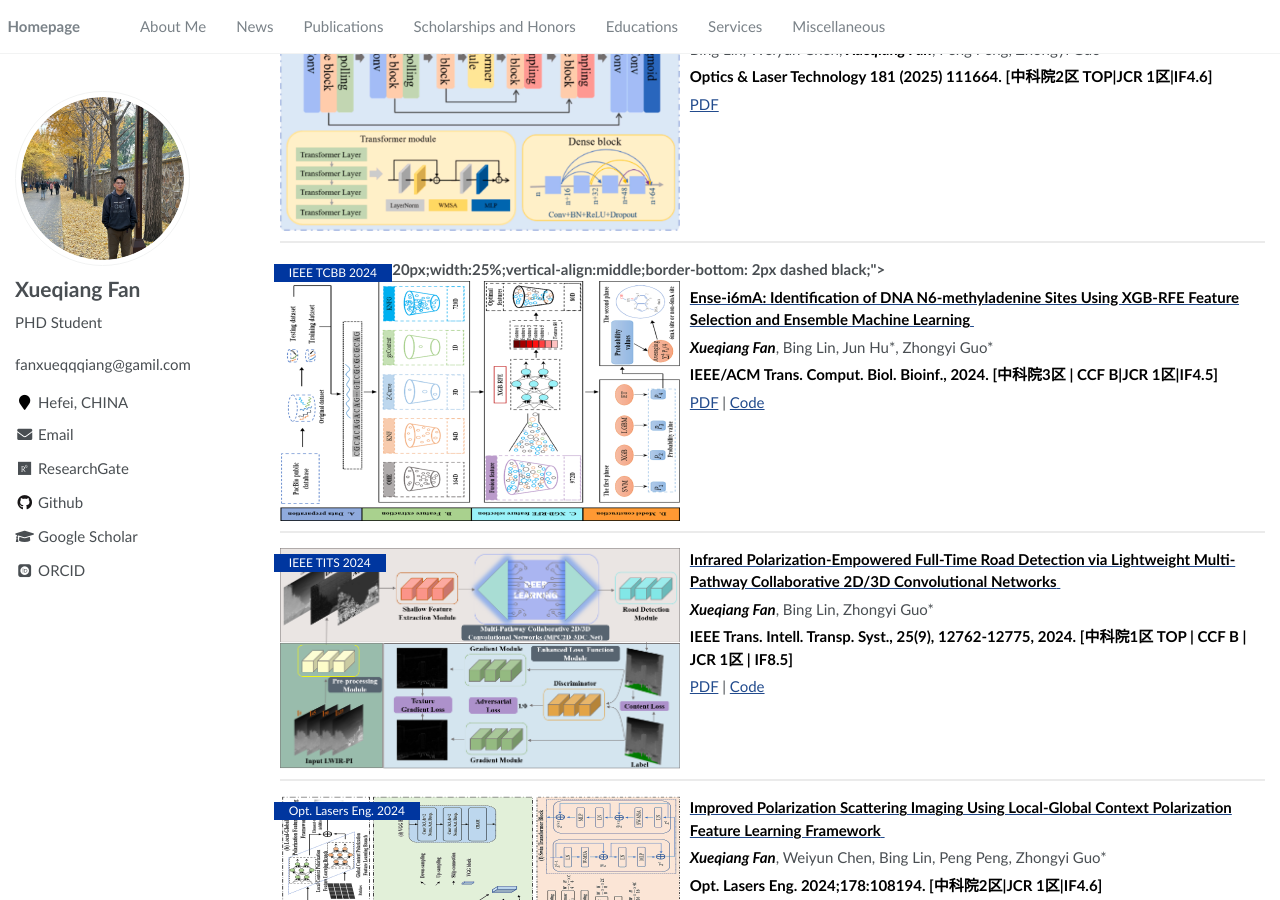
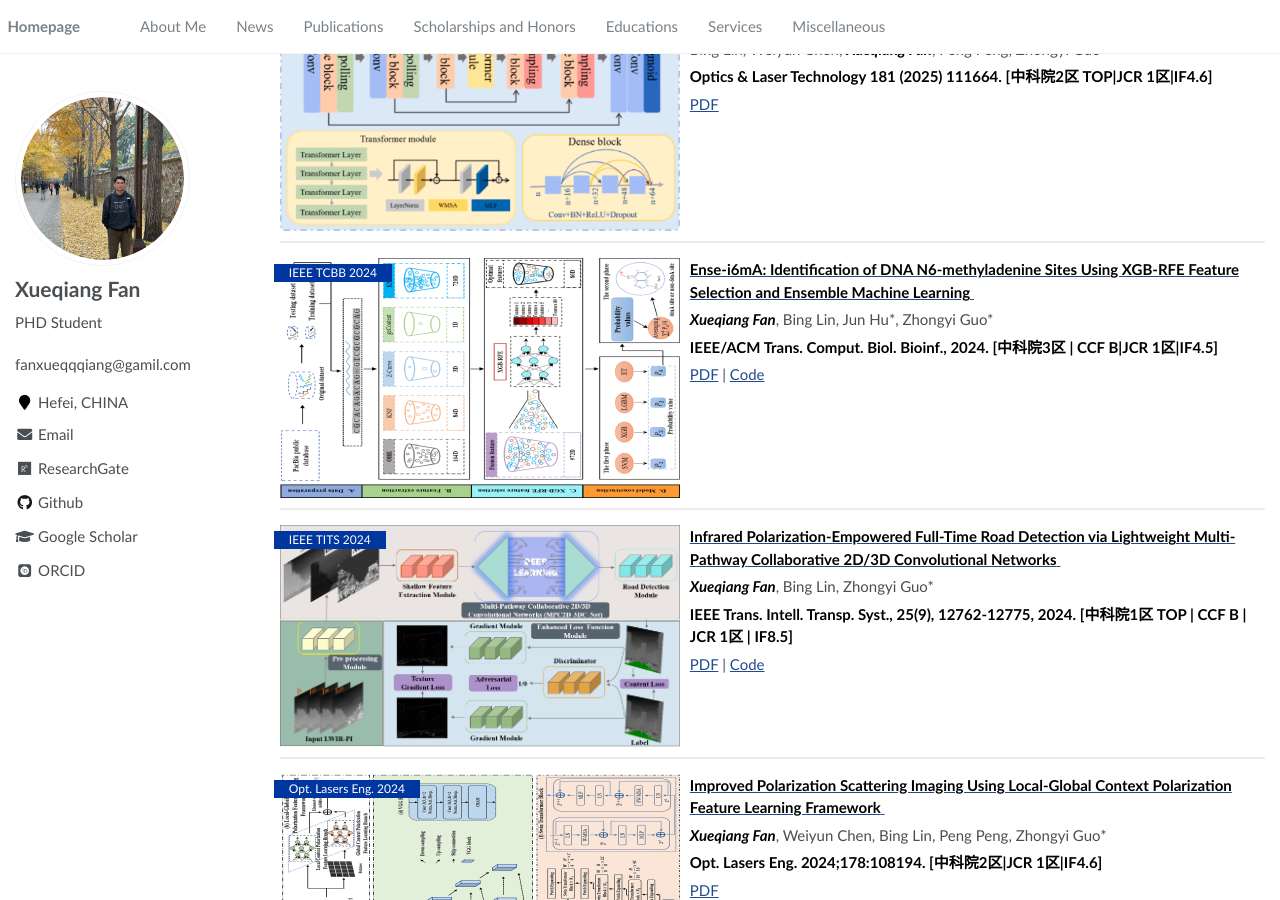
Before and after one commit to XueqiangF/xueqiangf.github.io, a Jekyll site: the page built from _pages/about.md, in a window 1280 px wide and 900 px high, scrolled down 1791 px. Built offline with Jekyll 4.4.1, drawn with Linux system fonts in a browser that asks for light colours; some web fonts are replaced; comment, search, counter and statistics services are not loaded.

Commit message:
Add files via upload

```diff
--- a/_pages/about.md
+++ b/_pages/about.md
@@ -117,7 +117,7 @@
 
 <dl><script async src="https://badge.dimensions.ai/badge.js" charset="utf-8"> </script>
     <div class="badge">Manuscript Meta-DUNET-UPI 2023</div>
-	<dt><img align="left" width="400" hspace="10" wspace="20" src="../images/Meta_DUNET_UPI.png"></dt>
+	<dt><img align="left" width="400" hspace="10" wspace="20" src="../images/Meta-DUNET-UPI.png"></dt>
 	<dd><strong>Meta-DUNET-UPI: Improving polarization imaging through highly turbid underwater using a deformable network and meta-learning</strong></dd>
  	<dd><strong>Under Review</strong></dd>
 </dl>
@@ -142,7 +142,7 @@
 
 <dl><script async src="https://badge.dimensions.ai/badge.js" charset="utf-8"> </script>
     <div class="badge">IEEE TCBB 2024</div>
-	<dt> <style="padding:20px;width:25%;vertical-align:middle;border-bottom: 2px dashed black;"> <img align="left" width="400" hspace="10" wspace="20" src="../images/Ense-i6mA.png"></dt>
+	<dt> <img align="left" width="400" hspace="10" wspace="20" src="../images/Ense-i6mA.png"></dt>
 	<dd><a href="https://doi.org/10.1109/TCBB.2024.3421228"><strong>Ense-i6mA: Identification of DNA N6-methyladenine Sites Using XGB-RFE Feature Selection and Ensemble Machine Learning</strong>
 	<span class="__dimensions_badge_embed__" data-doi="10.1109/TCBB.2024.3421228" data-style="large_rectangle" style="display: inline-block"></span> </a></dd>
 	<dd><font style="font-style:oblique"><strong>Xueqiang Fan</strong></font>, Bing Lin, Jun Hu*, Zhongyi Guo*</dd>
```
